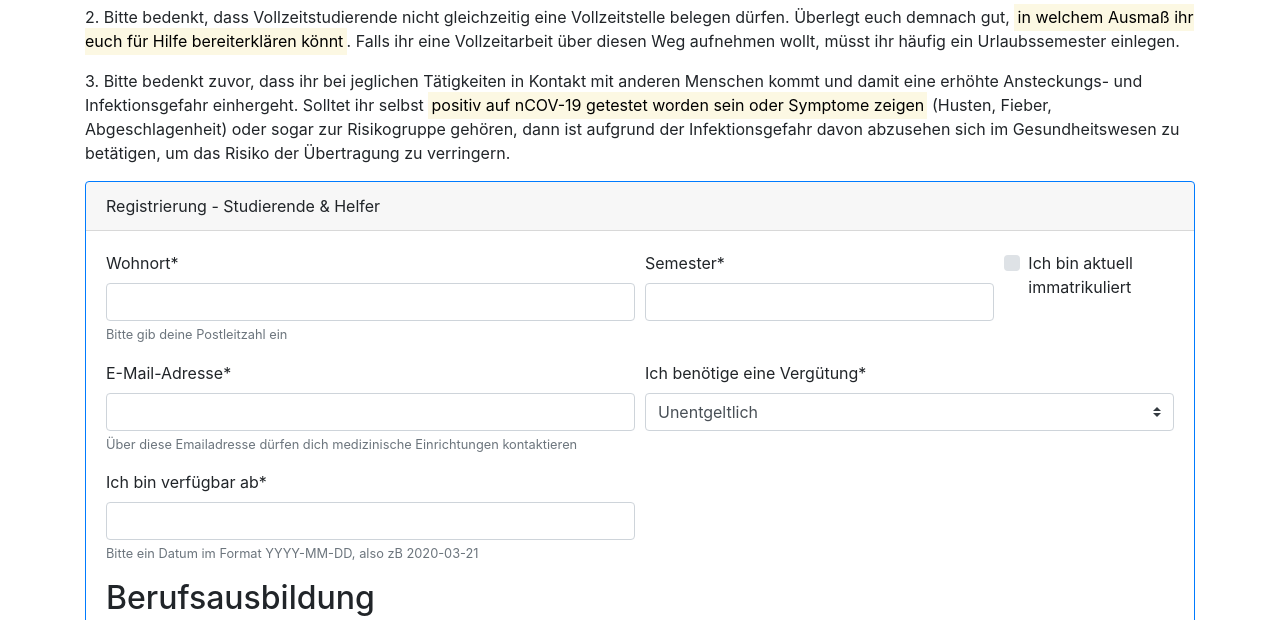
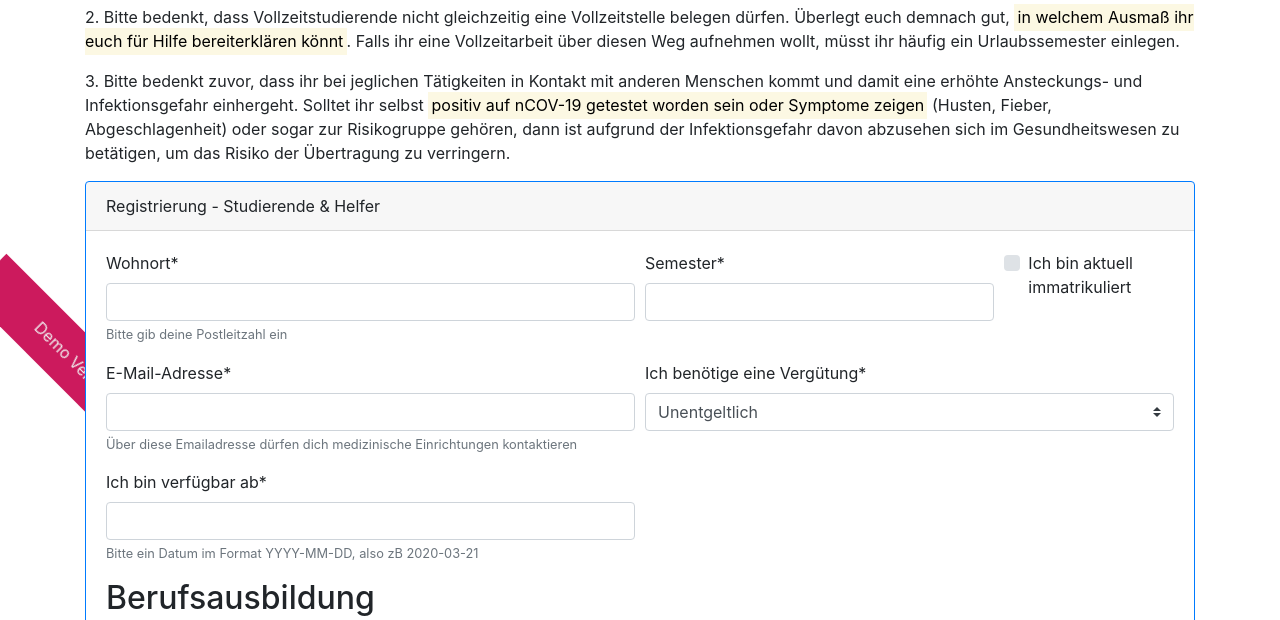
Before and after one commit to match4everyone/match4healthcare, a Django app: page /iamstudent/student_registration in a window 1280 px wide. Shown: the part 385-1005 px from the top of the page. Run offline with Django 3.2, Linux system fonts and the light colour scheme; parts of the project's set-up code (start-up, migrations or seed data) failed here and were passed over; some libraries are stand-ins or nearby versions.

Commit message:
Banderole

```diff
--- a/backend/templates/base.html
+++ b/backend/templates/base.html
@@ -15,6 +15,42 @@
     {% endblock %}
   </head>
   <body>
+  <style>
+.cr {
+  width: 250px;
+  padding: 16px;
+  position: absolute;
+  text-align: center;
+  color: #f0f0f0;
+}
+
+.cr-sticky {
+  position: fixed;
+}
+
+/* Positions */
+
+.cr-top    { top: 25px; }
+.cr-bottom { bottom: 25px; }
+.cr-left   { left: -50px; }
+.cr-right  { right: -50px; }
+
+/* Rotations */
+
+.cr-top.cr-left,
+.cr-bottom.cr-right {
+  transform: rotate(-45deg);
+}
+
+.cr-top.cr-right,
+.cr-bottom.cr-left {
+  transform: rotate(45deg);
+}
+
+/* Colors */
+
+.cr-green     { background-color: #cc1a5d; }
+</style><div class="cr cr-bottom cr-left cr-sticky cr-green">Demo Version</div>
     <nav class="navbar navbar-expand-md navbar-dark fixed-top bg-dark">
       <a class="navbar-brand" href="/">Helping Health</a>
       <button class="navbar-toggler" type="button" data-toggle="collapse" data-target="#navbarsExampleDefault" aria-controls="navbarsExampleDefault" aria-expanded="false" aria-label="Toggle navigation">
```
